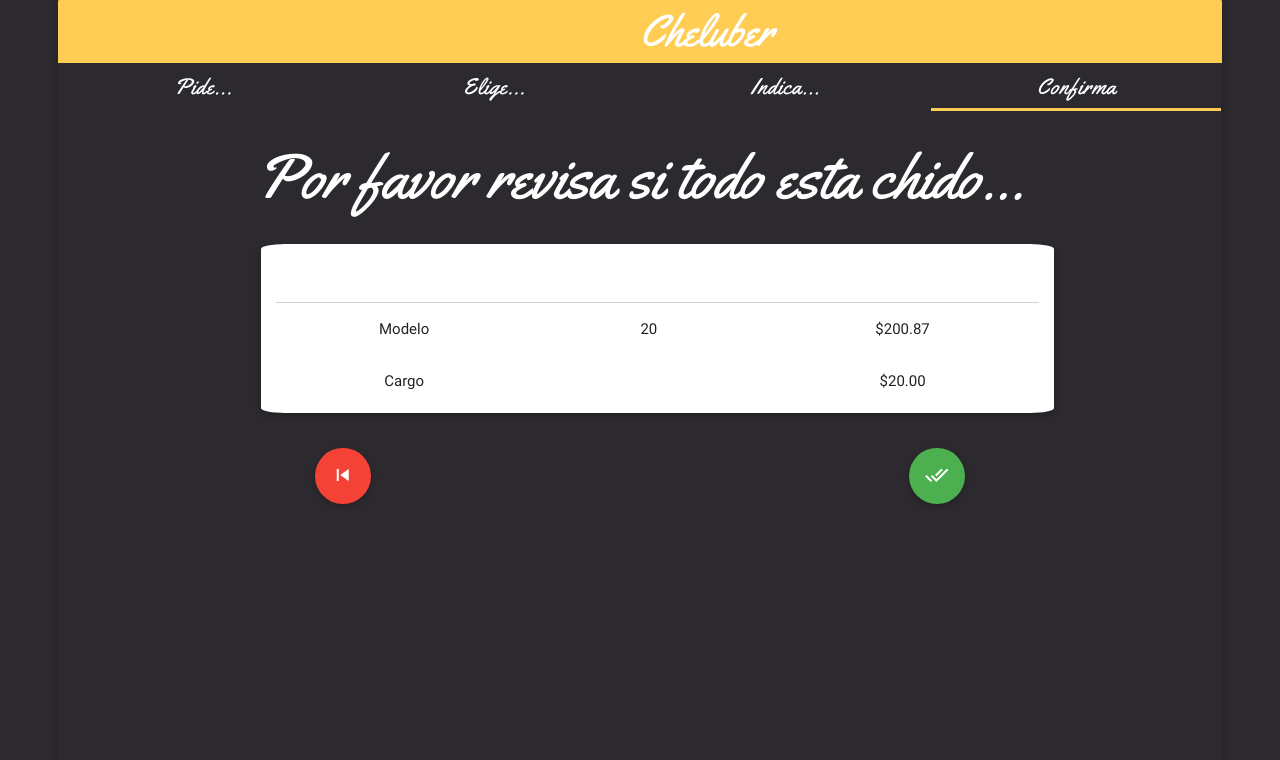
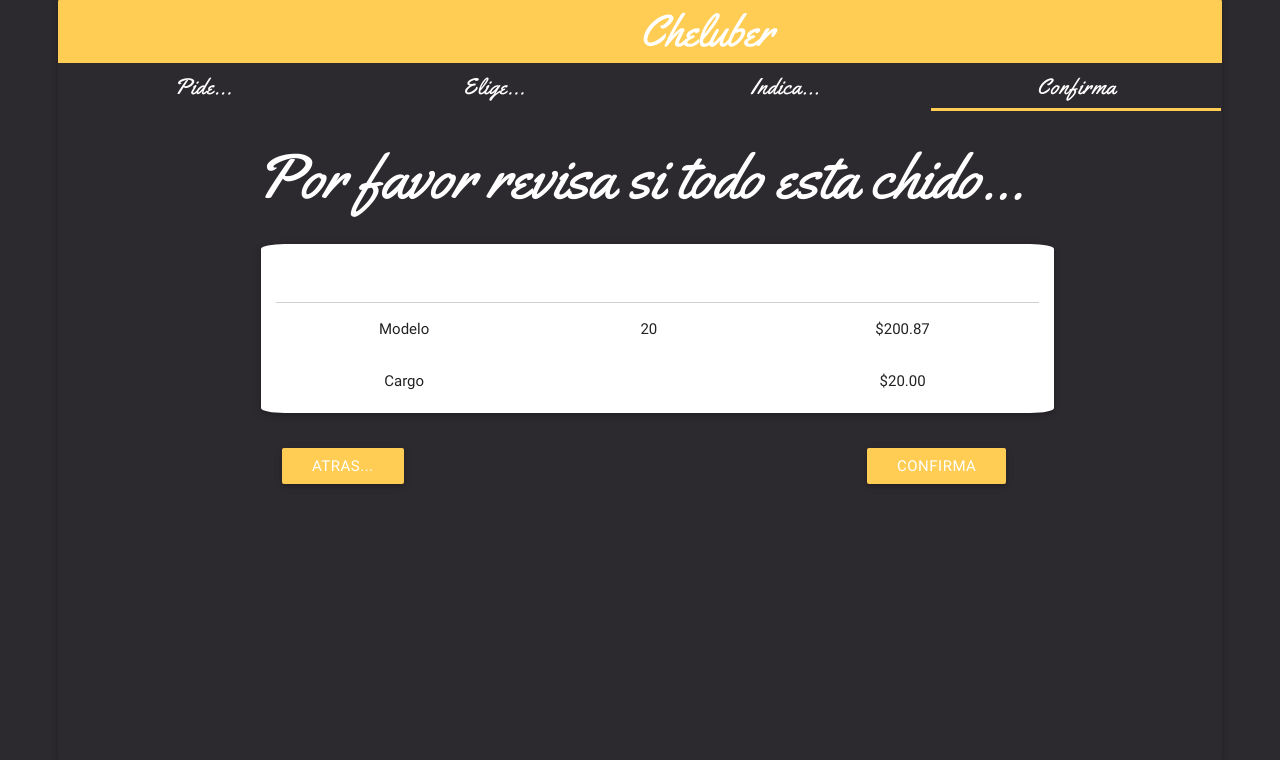
Before and after one commit to OscaRoa/Cheluber, a Django app: page /home/ in a window 1280 px wide, after a click on "Confirma". Shown: the part 20-780 px from the top of the page. Run offline with Django 3.2, Linux system fonts and the light colour scheme; some libraries are stand-ins or nearby versions.

Commit message:
Cambio de botones enh seccion de confirma

```diff
--- a/templates/index.html
+++ b/templates/index.html
@@ -149,11 +149,11 @@
 				      </div>
 				    </div>
 				    <div class="row">
-				    	<article class="col s6 yellowtail">
-				    		<a class="btn-floating btn-large waves-effect waves-light red"><i class="material-icons">skip_previous</i></a>
+				    	<article class="col s6">
+				    		<a class="waves-effect waves-light btn">Atras...</a>
 				    	</article>
-				    	<article class="col s6 yellowtail">
-				    		<a class="btn-floating btn-large waves-effect waves-light green"><i class="material-icons">done_all</i></a>
+				    	<article class="col s6">
+				    		<a class="waves-effect waves-light btn">Confirma</a>
 				    	</article>
 				    </div>
 			    </article>
```
